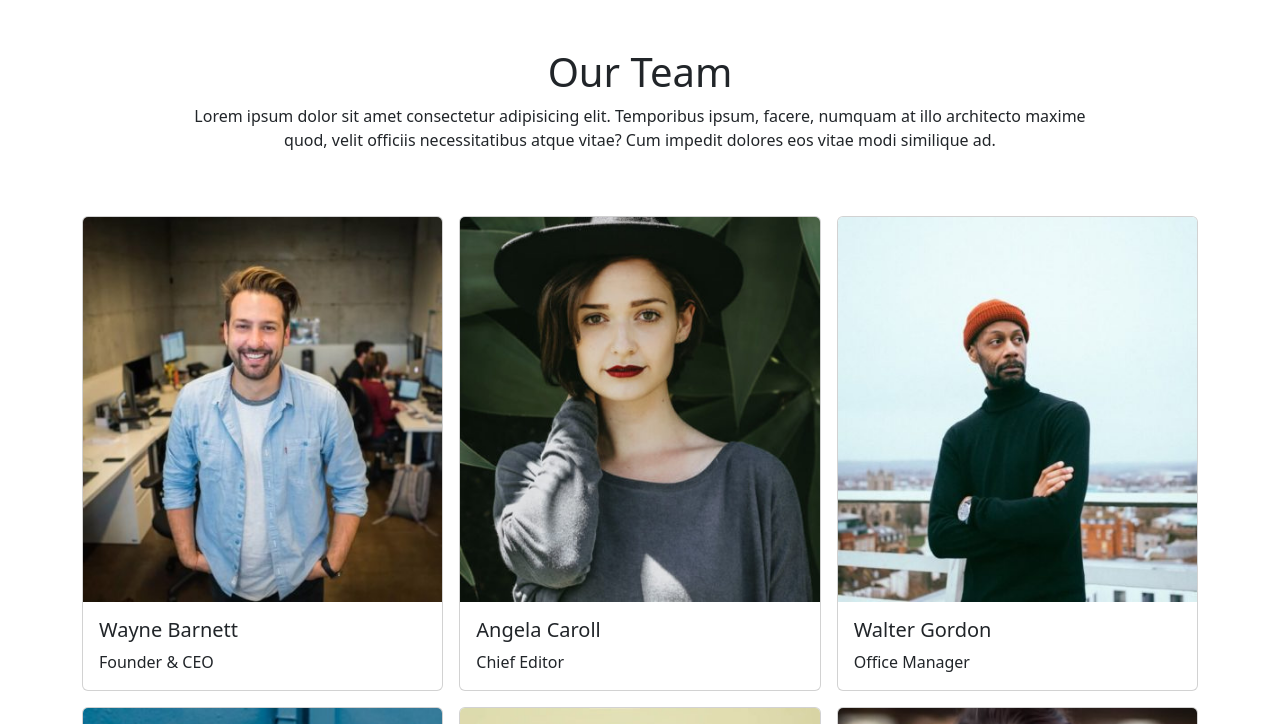
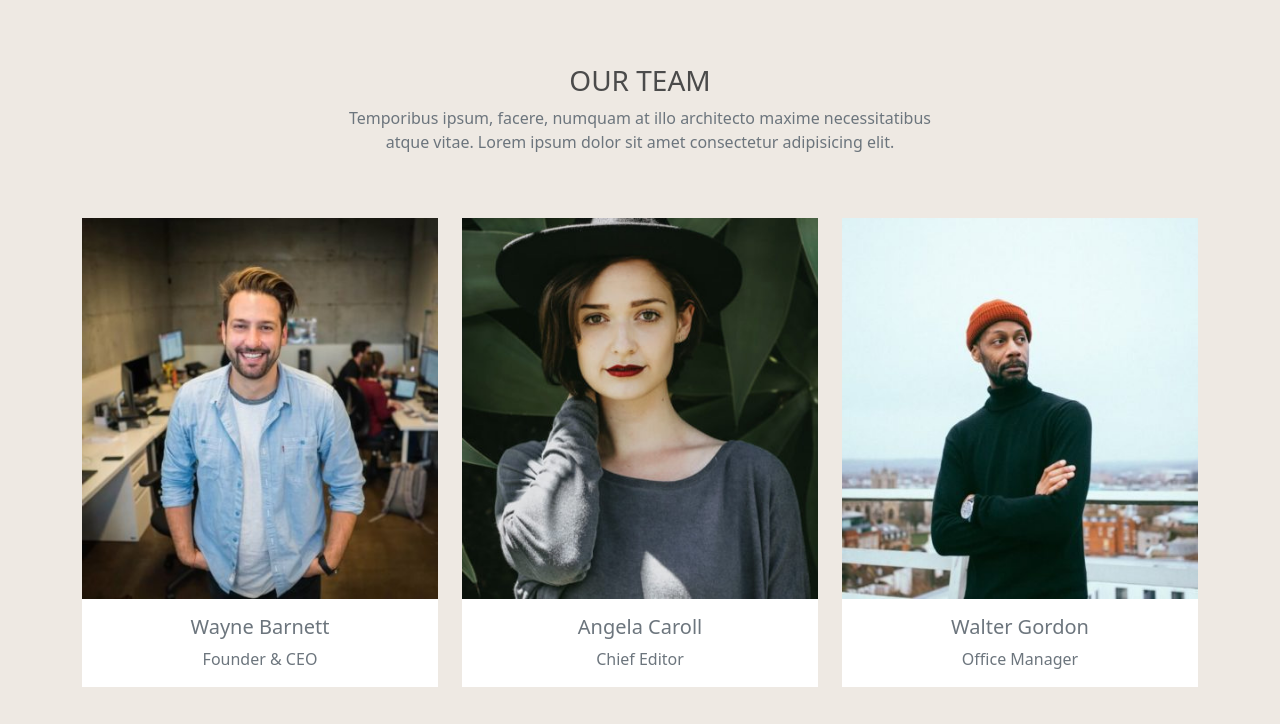
Before and after one commit to RiccardoImperiale/js-our-team, a plain HTML site: page index.html in a window 1280 px wide. Shown: the top 724 px of the page. Drawn offline with nearby package versions, Linux system fonts and the light colour scheme.

Commit message:
add basic style

```diff
--- a/assets/js/main.js
+++ b/assets/js/main.js
@@ -54,16 +54,16 @@ const team = [
 for (let i = 0; i < team.length; i++) {
     const person = team[i];
     // transform the image string in a real image
+    // organize individual members into cards
     const cardMarkup = `
     <div class="col-xs-1 col-sm-6 col-lg-4">
-    <div class="card">
-    <img src="./assets/img/${person.image}" class="card-img-top" alt="${person.image}">
+    <div class="card rounded-0 border-0 text-center text-secondary mb-3">
+    <img src="./assets/img/${person.image}" class="card-img-top rounded-0" alt="${person.image}">
     <div class="card-body">
     <h5 class="card-title">${person.name}</h5>
     <p class="card-text">${person.role}</p>
     </div>
     </div>
-    </div>`
-    // organize individual members into cards
+    </div>`;
     document.querySelector('.row').insertAdjacentHTML('beforeend', cardMarkup);
 }
--- a/index.html
+++ b/index.html
@@ -7,21 +7,34 @@
     <title>Our Team</title>
     <link href="https://cdn.jsdelivr.net/npm/bootstrap@5.3.3/dist/css/bootstrap.min.css" rel="stylesheet"
         integrity="sha384-QWTKZyjpPEjISv5WaRU9OFeRpok6YctnYmDr5pNlyT2bRjXh0JMhjY6hW+ALEwIH" crossorigin="anonymous">
+    <style>
+        body {
+            background-color: #eee9e3;
+        }
+
+        h3 {
+            color: #4b4b4b;
+        }
+    </style>
 </head>
 
 <body>
     <main>
-        <!-- <div class="team_info"></div> -->
-        <div class="container py-5 text-center w-75">
-            <h1>Our Team</h1>
+        <div class="team_info">
+            <!-- add team info using js -->
+        </div>
+        <div class="container py-5 text-center w-50 text-secondary">
+            <h3 class="text-uppercase mt-3">Our Team</h3>
             <p>
-                Lorem ipsum dolor sit amet consectetur adipisicing elit. Temporibus ipsum, facere, numquam at illo
-                architecto maxime quod, velit officiis necessitatibus atque vitae? Cum impedit dolores eos vitae modi
-                similique ad.
+                Temporibus ipsum, facere, numquam at illo
+                architecto maxime necessitatibus atque vitae.
+                Lorem ipsum dolor sit amet consectetur adipisicing elit.
             </p>
         </div>
         <div class="container">
-            <div class="row g-3"></div>
+            <div class="row g-4">
+                 <!-- add cards using js -->
+            </div>
         </div>
     </main>
 
```
